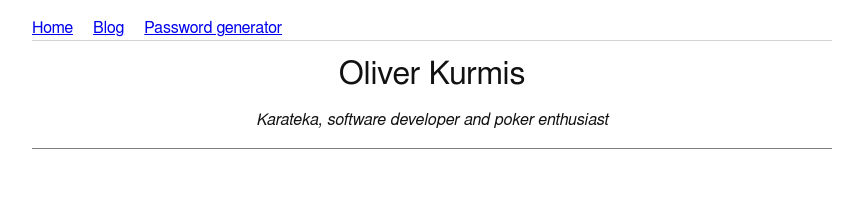
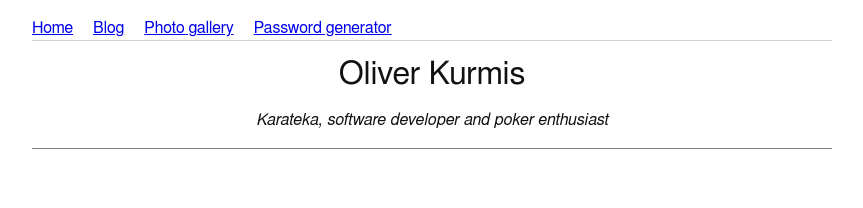
Before and after one commit to oliworx/oliworx.github.com, a Jekyll site: the page built from index.md, in a window 1280 px wide. Shown: the top 208 px of the page, without its empty margins (208-1071 px from the left). Built offline with Jekyll 4.4.1, drawn with Linux system fonts in a browser that asks for light colours.

Commit message:
Add photo gallery to top navi

```diff
--- a/_includes/navi.html
+++ b/_includes/navi.html
@@ -1,5 +1,6 @@
     <nav>
         <a href="/">Home</a>
         <a href="/blog">Blog</a>
+        <a href="https://www.kurmis.com/gallery/">Photo gallery</a>
         <a href="https://www.kurmis.com/password-generator/">Password generator</a>
     </nav>
```
